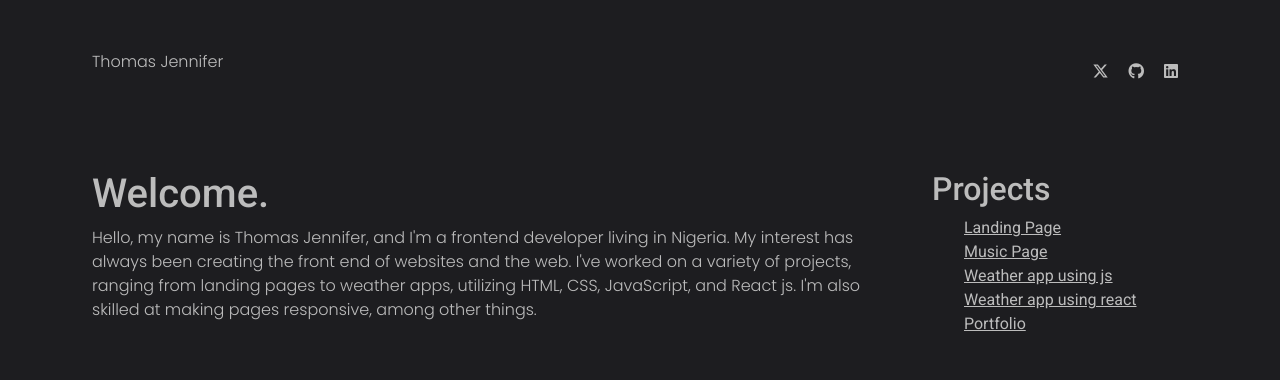
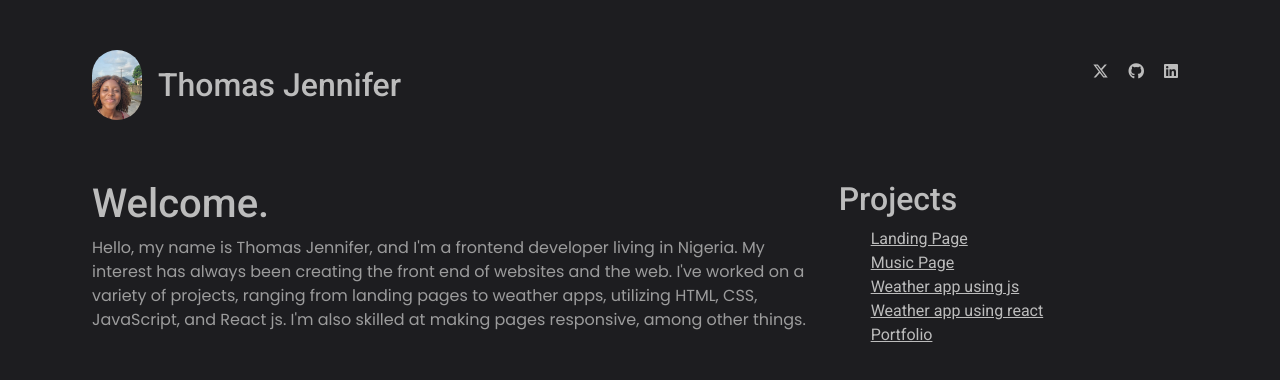
Before and after one commit to ogechi3/My-Portfolio, a plain HTML site: page index.html in a window 1280 px wide. Drawn offline with nearby package versions, Linux system fonts and the light colour scheme.

Commit message:
added image folder

```diff
--- a/index.html
+++ b/index.html
@@ -41,9 +41,11 @@
   <body>
     <header>
       <div class="container">
-        <div>
         <nav>
-            <p>Thomas Jennifer</p>
+          <div class="d-flex ">
+            <img src="images/jenny pics.jpg" alt="nav-photo" />
+            <h2 class="m-3">Thomas Jennifer</h2>
+          </div>
           <ul>
             <li>
               <a href="https://twitter.com/Jennifer34495" target="_blank"
@@ -65,12 +67,11 @@
           </ul>
         </nav>
       </div>
-      </div>
     </header>
     <main>
       <div class="container">
         <div class="row">
-          <div class="col-sm-9">
+          <div class="col-sm-8">
             <h1>Welcome.</h1>
             <p>
               Hello, my name is Thomas Jennifer, and I'm a frontend developer
@@ -81,7 +82,7 @@
               responsive, among other things.
             </p>
           </div>
-          <div class="col-sm-3">
+          <div class="col-sm-4">
             <h2>Projects</h2>
             <ul>
               <li>
--- a/styles.css
+++ b/styles.css
@@ -16,12 +16,17 @@ body {
 header {
   margin: 0, 0, 30px;
 }
-main{
-  margin-top:60px;
+main {
+  margin-top: 60px;
 }
 nav {
   display: flex;
   justify-content: space-between;
+}
+
+img {
+  width: 50px;
+  border-radius: 30px;
 }
 
 nav ul {
@@ -45,12 +50,9 @@ li {
 a {
   color: var(--secondary-color);
 }
-.hero {
-  text-align: center;
-  background-color: #fafafa;
-}
 
 p {
   font-family: var(--secondary-font-family);
-  font-weight: 300;
+  font-weight: 400;
+  opacity: 0.8;
 }
```
Also changed, not shown: images/jenny pics.jpg (added). Lines whose indentation alone changed are shown as unchanged.
